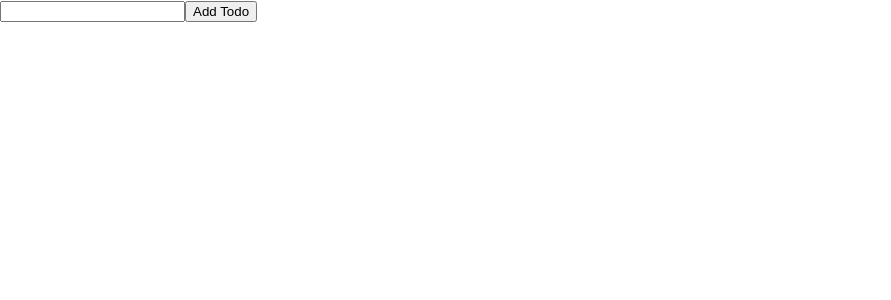
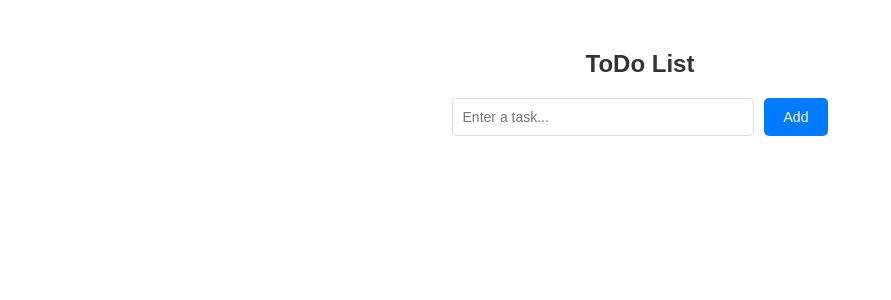
Before and after one commit to dineshravajani/react-din-app, a React (Create React App) app: page / in a window 1280 px wide. Shown: the top 300 px of the page, without its empty margins (0-891 px from the left). Built offline with nearby package versions, Linux system fonts and the light colour scheme.

Commit message:
Added Edit and  styling option

```diff
--- a/src/ToDoList.js
+++ b/src/ToDoList.js
@@ -1,10 +1,13 @@
-import React, { useState, useRef } from 'react';
+import React, { useState, useRef } from "react";
+import "./TodoList.css"; // Importing the CSS file for styling
 
 function TodoList() {
   const [todos, setTodos] = useState([]);
-  const [inputValue, setInputValue] = useState('');
-  const inputRef = useRef(null);  // Create a ref for the input element
-
+  const [inputValue, setInputValue] = useState("");
+  const [editingIndex, setEditingIndex] = useState(null);
+  const [editValue, setEditValue] = useState("");
+  const inputRef = useRef(null);
+  const editInputRef = useRef(null);
 
   function handleInputChange(event) {
     setInputValue(event.target.value);
@@ -13,30 +16,96 @@ function TodoList() {
   function handleSubmit() {
     if (inputValue.trim()) {
       setTodos([...todos, inputValue.trim()]);
-      setInputValue('');
-      inputRef.current.focus();  // Focus on the input element after adding a todo
+      setInputValue("");
+      inputRef.current.focus();
     }
   }
-  // Handle Enter key press to add todo
+
   function handleKeyDown(event) {
-    if (event.key === 'Enter') {
-       handleSubmit();
+    if (event.key === "Enter") {
+      handleSubmit();
     }
-}
+  }
 
   function handleDelete(index) {
     setTodos(todos.filter((_, i) => i !== index));
   }
 
+  function handleEdit(index) {
+    setEditingIndex(index);
+    setEditValue(todos[index]);
+    setTimeout(() => {
+      if (editInputRef.current) {
+        editInputRef.current.focus(); // Focus on the edit input field
+      }
+    }, 0); // Allow DOM to update before focusing
+
+  }
+
+  function handleEditChange(event) {
+    setEditValue(event.target.value);
+  }
+
+  function handleSave(index) {
+    if (editValue.trim()) {
+      const updatedTodos = [...todos];
+      updatedTodos[index] = editValue.trim();
+      setTodos(updatedTodos);
+      setEditingIndex(null);
+    } else {
+      alert("Todo cannot be empty!");
+    }
+  }
+
   return (
-    <div>
-      <input type="text" value={inputValue} onChange={handleInputChange} ref={inputRef} onKeyDown={handleKeyDown}  />
-      <button onClick={handleSubmit}>Add Todo</button>
-      <ul>
+    <div className="todo-container">
+      <h1>ToDo List</h1>
+      <div className="todo-input-container">
+        <input
+          type="text"
+          value={inputValue}
+          onChange={handleInputChange}
+          ref={inputRef}
+          onKeyDown={handleKeyDown}
+          placeholder="Enter a task..."
+        />
+        <button className="add-btn" onClick={handleSubmit}>
+          Add
+        </button>
+      </div>
+      <ul className="todo-list">
         {todos.map((todo, index) => (
-          <li key={index}>
-            {todo}
-            <button onClick={() => handleDelete(index)}>Delete</button>
+          <li key={index} className="todo-item">
+            {editingIndex === index ? (
+              <>
+                <input
+                  type="text"
+                  value={editValue}
+                  onChange={handleEditChange}
+                  ref={editInputRef}
+                  className="edit-input"
+                />
+                <button className="save-btn" onClick={() => handleSave(index)}>
+                  Save
+                </button>
+              </>
+            ) : (
+              <>
+                <span className="todo-text">{todo}</span>
+                <button
+                  className="edit-btn"
+                  onClick={() => handleEdit(index)}
+                >
+                  Edit
+                </button>
+                <button
+                  className="delete-btn"
+                  onClick={() => handleDelete(index)}
+                >
+                  Delete
+                </button>
+              </>
+            )}
           </li>
         ))}
       </ul>
--- /dev/null
+++ b/src/TodoList.css
@@ -0,0 +1,111 @@
+/* Overall container styling */
+.todo-container {
+    max-width: 400px;
+    margin: 50px auto;
+    text-align: center;
+    font-family: Arial, sans-serif;
+  }
+
+  h1 {
+    color: #333;
+    font-size: 24px;
+    margin-bottom: 20px;
+  }
+
+  /* Input container styling */
+  .todo-input-container {
+    display: flex;
+    justify-content: center;
+    gap: 10px;
+    margin-bottom: 20px;
+  }
+
+  input[type="text"] {
+    width: 70%;
+    padding: 10px;
+    font-size: 14px;
+    border: 1px solid #ddd;
+    border-radius: 5px;
+  }
+
+  .add-btn {
+    padding: 10px 20px;
+    font-size: 14px;
+    color: white;
+    background-color: #007bff;
+    border: none;
+    border-radius: 5px;
+    cursor: pointer;
+  }
+
+  .add-btn:hover {
+    background-color: #0056b3;
+  }
+
+  /* Todo list styling */
+  .todo-list {
+    list-style: none;
+    padding: 0;
+  }
+
+  .todo-item {
+    display: flex;
+    justify-content: space-between;
+    align-items: center;
+    margin: 10px 0;
+    padding: 10px;
+    border: 1px solid #ddd;
+    border-radius: 5px;
+    background-color: #f9f9f9;
+  }
+
+  .todo-text {
+    flex: 1;
+    text-align: left;
+    padding: 0 10px;
+  }
+
+  /* Button styling */
+  button {
+    padding: 5px 10px;
+    font-size: 12px;
+    border: none;
+    border-radius: 5px;
+    cursor: pointer;
+  }
+
+  .edit-btn {
+    color: white;
+    background-color: #ffc107;
+    margin-right: 10px;
+  }
+
+  .edit-btn:hover {
+    background-color: #e0a800;
+  }
+
+  .delete-btn {
+    color: white;
+    background-color: #dc3545;
+  }
+
+  .delete-btn:hover {
+    background-color: #c82333;
+  }
+
+  .save-btn {
+    color: white;
+    background-color: #28a745;
+  }
+
+  .save-btn:hover {
+    background-color: #218838;
+  }
+
+  .edit-input {
+    flex: 1;
+    padding: 5px;
+    font-size: 14px;
+    border: 1px solid #ddd;
+    border-radius: 5px;
+  }
```
